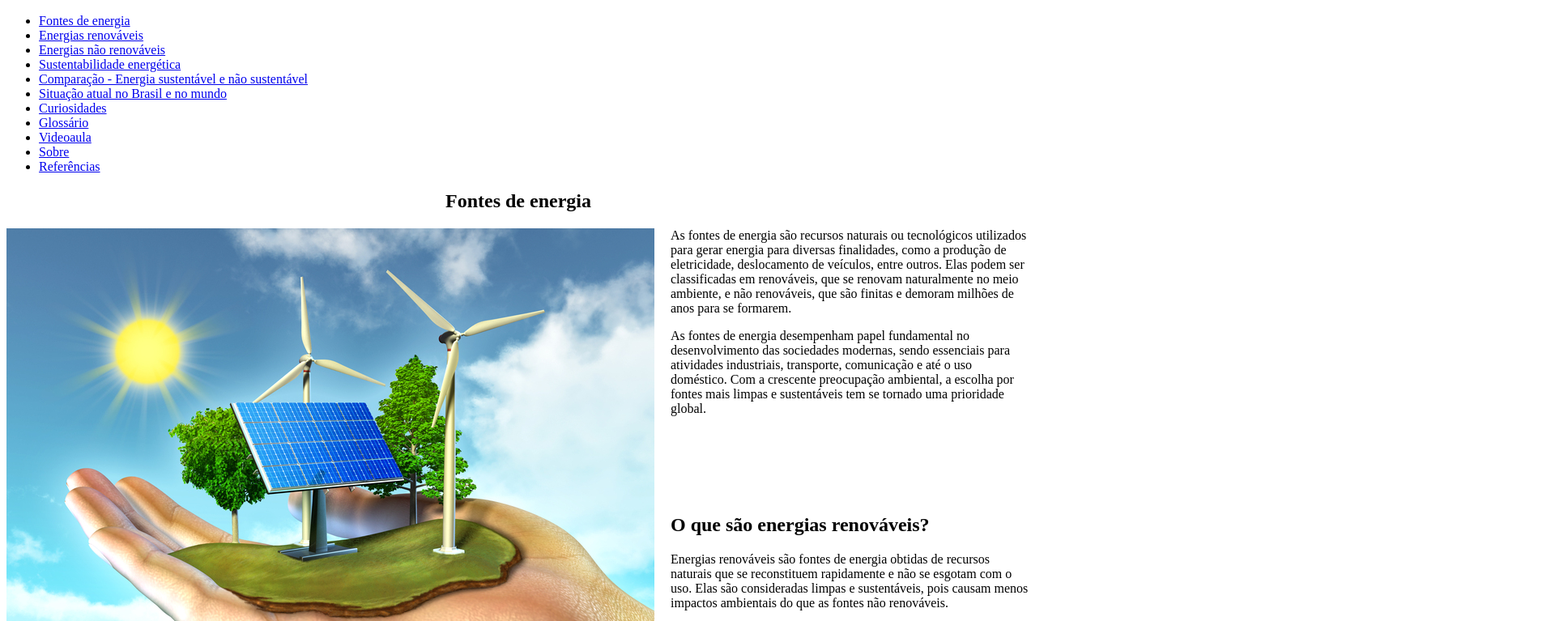
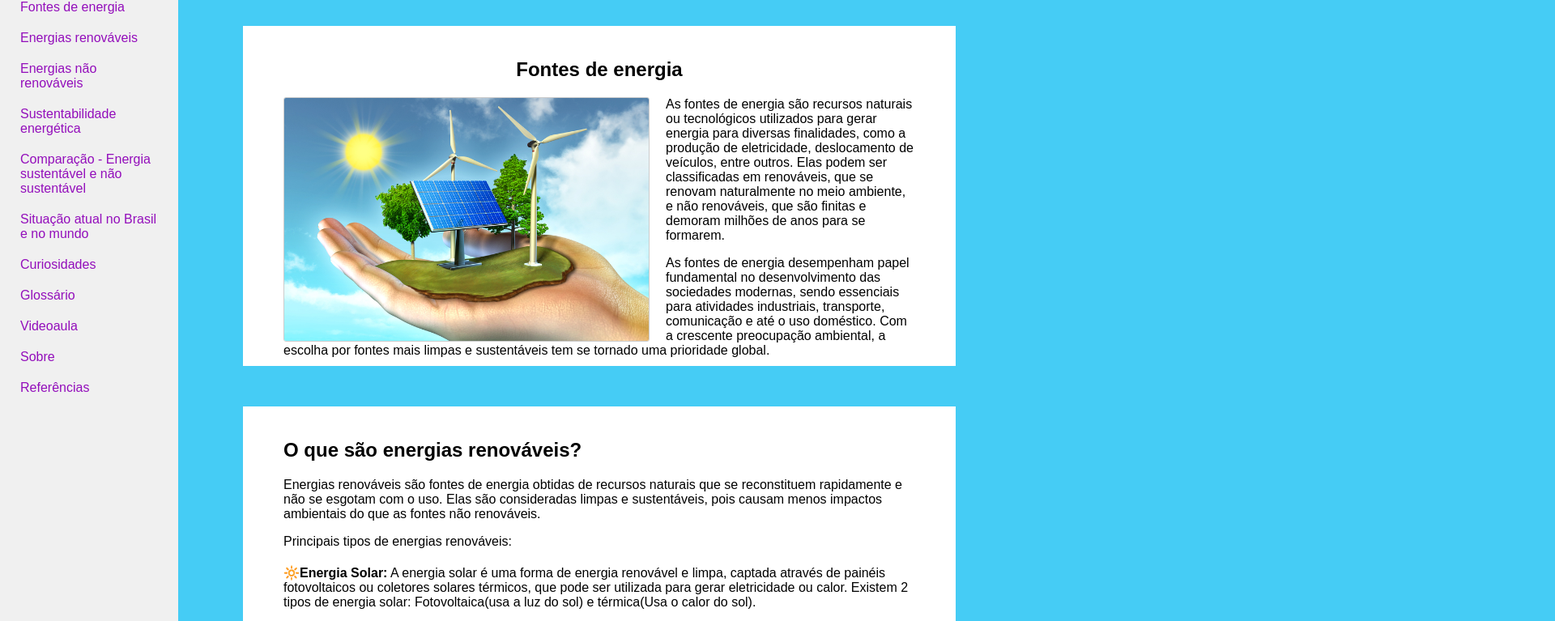
Before and after one commit to Gustavo98364/quimica-project2, a plain HTML site: page index.html in a window 1280 px wide. Shown: the part 90-857 px from the top of the page at 81% size, 1920 px wide, since content can reach past the window. Drawn offline with Linux system fonts and the light colour scheme.

Commit message:
Add files via upload

```diff
--- a/index.html
+++ b/index.html
@@ -4,7 +4,7 @@
     <meta charset="UTF-8">
     <meta name="viewport" content="width=device-width, initial-scale=1.0">
     <title>Energias Renováveis e Não Renováveis</title>
-    <link rel="stylesheet" href="TRABALHO-DE-QUIMICA-copy.css">
+    <link rel="stylesheet" href="style.css">
 </head>
 <body>
     <div class="menu-toggle" onclick="document.querySelector('.sidebar').classList.toggle('active')">
```
